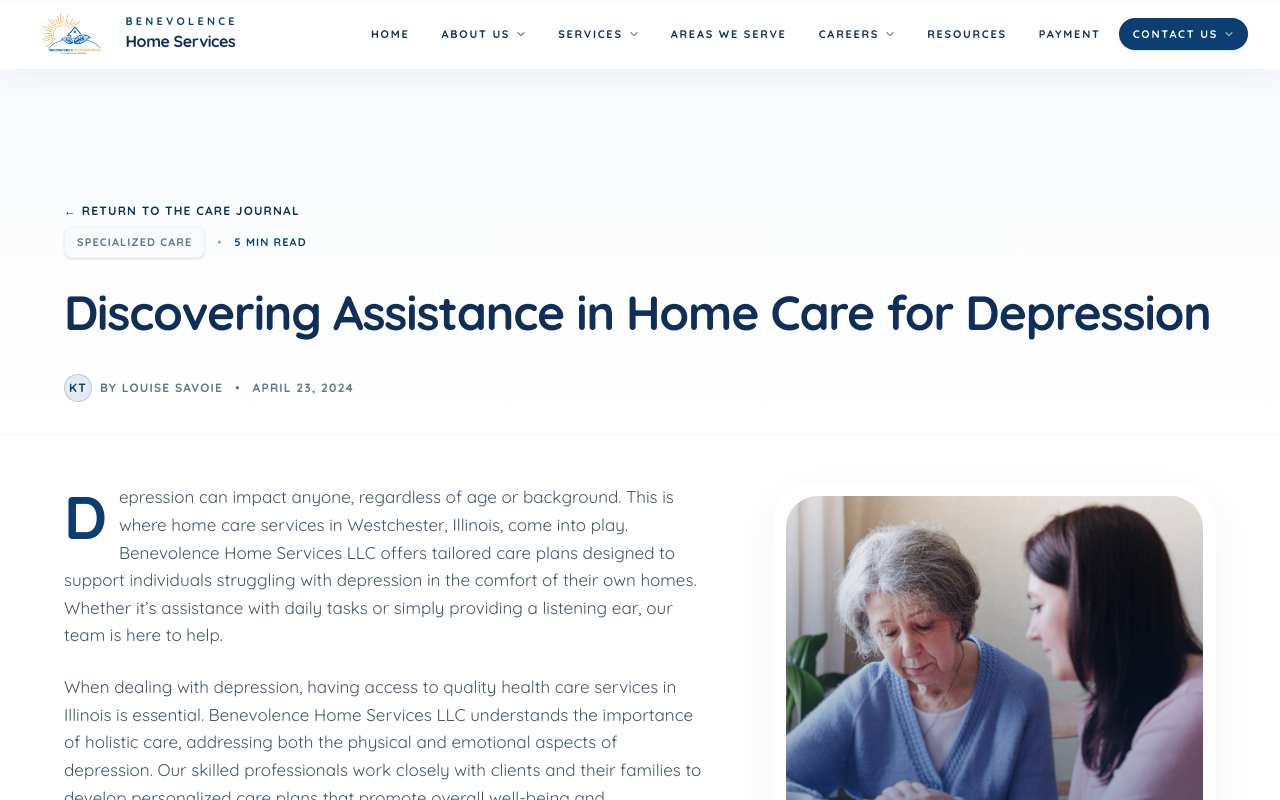
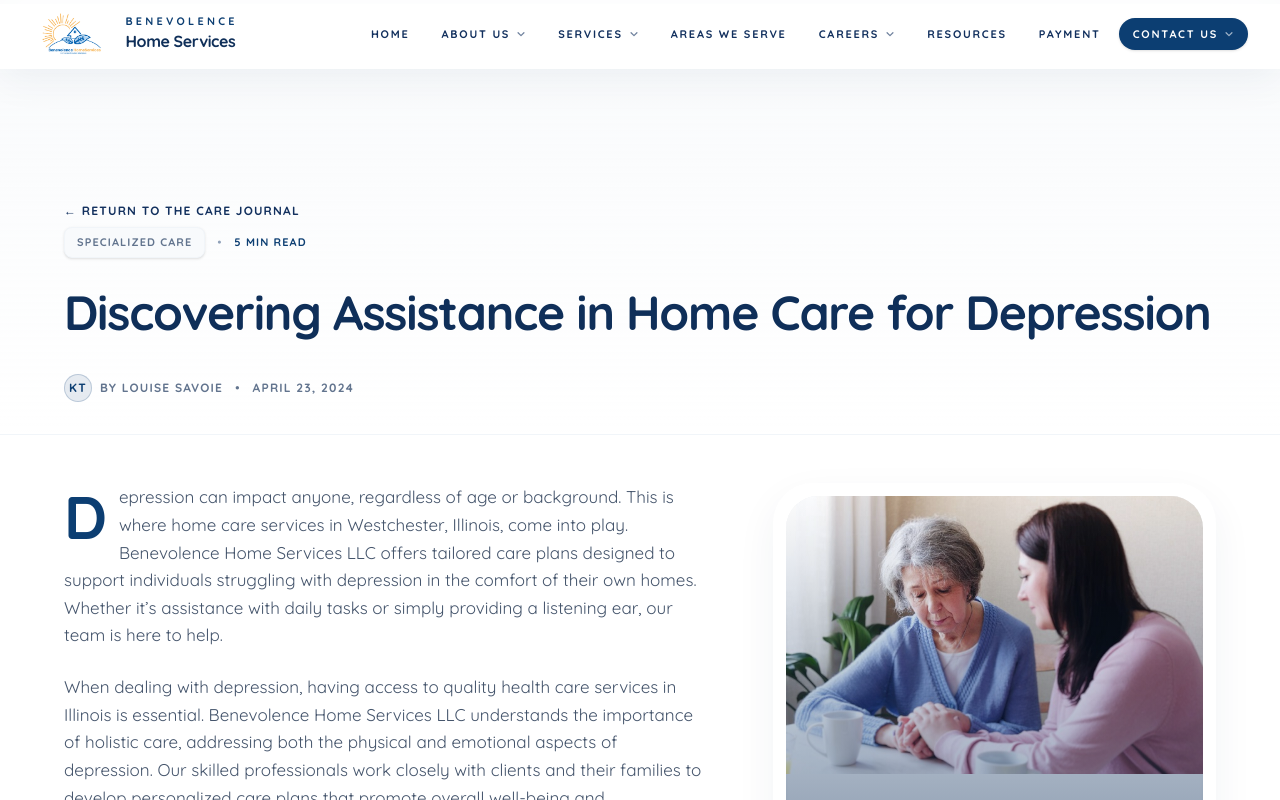
Before and after one commit to mtahaarif/Benevolence-Home-Services, a Next.js app: page /blog/assistance-in-home-care-for-depression in a window 1280 px wide. Shown: the top 800 px of the page. Built offline with nearby package versions, Linux system fonts and the light colour scheme.

Commit message:
adding dimensions to blog pages images

```diff
--- a/src/app/blog/[slug]/page.tsx
+++ b/src/app/blog/[slug]/page.tsx
@@ -265,7 +265,8 @@ export default async function BlogPostPage({ params }: PageProps) {
                     <Image
                       src={post.image}
                       alt={`Cover image for ${post.title}`}
-                      fill
+                      width={600}
+                      height={400}
                       priority
                       sizes="(max-width: 1024px) 100vw, 50vw"
                       className="object-cover transition-transform duration-700 group-hover:scale-105"
```
